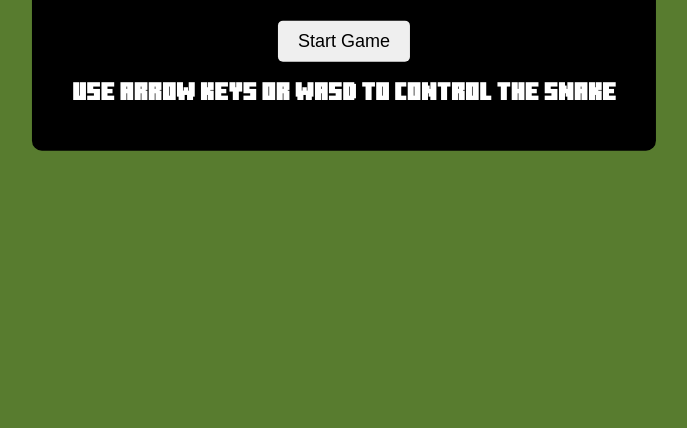
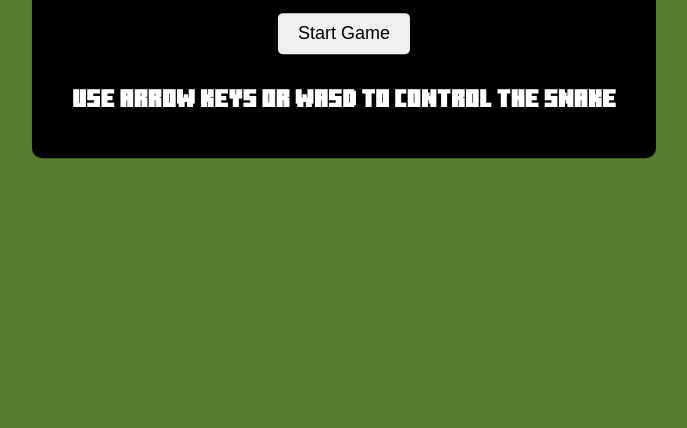
Before and after one commit to arkp1/classic-snake, a plain HTML site: page index.html in a window 1280 px wide. Shown: the part 372-800 px from the top of the page, without its empty margins (296-983 px from the left). Drawn offline with Linux system fonts and the light colour scheme.

Commit message:
styling + images

```diff
--- a/styles.css
+++ b/styles.css
@@ -32,6 +32,10 @@ body {
 
 #startCard {
   position: absolute;
+  display: flex;
+  flex-direction: column;
+  align-items: center;
+  justify-content: center;
   top: 50%;
   left: 50%;
   transform: translate(-50%, -50%);
@@ -44,6 +48,7 @@ body {
 
 #startButton {
   margin-top: 15px;
+  margin-bottom: 15px;
   padding: 10px 20px;
   font-size: 18px;
   cursor: pointer;
```
Also changed, not shown: images/start_game.png.
